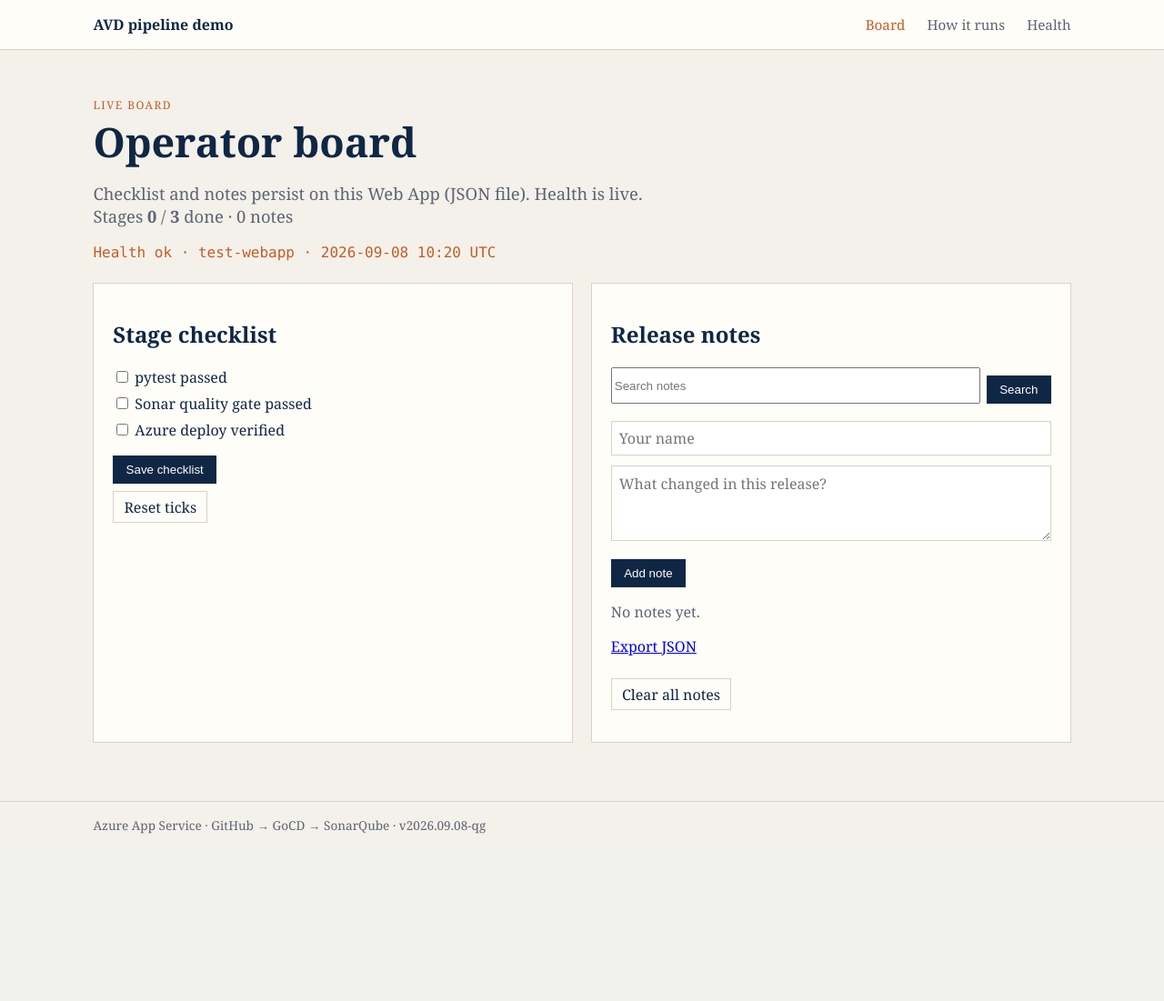
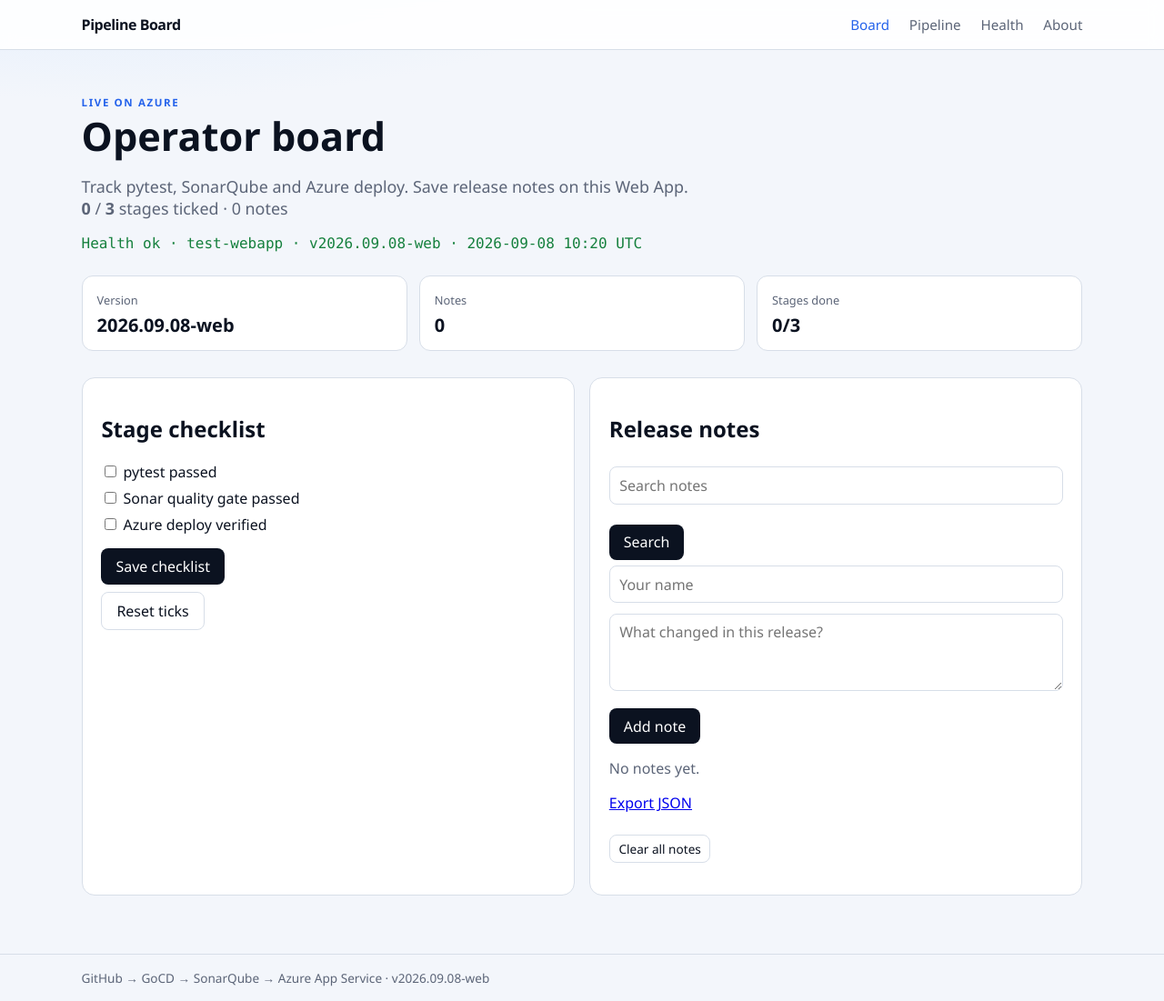
Before and after one commit to vishal20034/branch-rule-test, a Flask app: page / in a window 1280 px wide. Shown: the whole page at 91% size. Before the commit the page ends 917 px from the top, so only its background shows below. Run offline with Flask 3, Linux system fonts and the light colour scheme; some libraries are stand-ins or nearby versions.

Commit message:
Refresh the Flask website layout and add an About page
Version 2026.09.08-web. Board, pipeline, health and about share one
updated theme. Existing pytest checks still pass.

```diff
--- a/app.py
+++ b/app.py
@@ -8,7 +8,7 @@ from uuid import uuid4
 from flask import Flask, flash, jsonify, redirect, render_template, request, url_for
 from flask_wtf.csrf import CSRFProtect
 
-APP_VERSION = "2026.09.08-qg"
+APP_VERSION = "2026.09.08-web"
 SERVICE_NAME = "test-webapp"
 CHECK_KEYS = ("test", "sonar", "deploy")
 NOTE_LIMIT = 50
@@ -164,6 +164,11 @@ def reset_checks():
     return redirect(url_for("home"))
 
 
+@app.get("/about")
+def about():
+    return render_template("about.html", title="About")
+
+
 @app.get("/pipeline")
 def pipeline():
     with _lock:
--- a/static/style.css
+++ b/static/style.css
@@ -1,18 +1,21 @@
 
 :root {
-  --ink: #0f2744;
-  --muted: #5b6573;
-  --paper: #f4f1ea;
-  --card: #fffdf8;
-  --line: #d9d2c5;
-  --accent: #c45c26;
+  --ink: #0b1220;
+  --muted: #5c6578;
+  --paper: #f3f6fb;
+  --card: #ffffff;
+  --line: #d7dee8;
+  --accent: #2563eb;
+  --ok: #15803d;
 }
 * { box-sizing: border-box; }
 html, body { margin: 0; }
 body {
-  font-family: Georgia, "Times New Roman", serif;
+  font-family: "Segoe UI", system-ui, sans-serif;
   color: var(--ink);
-  background: var(--paper);
+  background:
+    radial-gradient(1200px 400px at 10% -10%, #dbeafe 0%, transparent 55%),
+    var(--paper);
   min-height: 100vh;
   display: flex;
   flex-direction: column;
@@ -21,88 +24,103 @@ body {
   display: flex;
   justify-content: space-between;
   align-items: center;
-  padding: 1rem 8vw;
+  padding: 1rem 7vw;
   border-bottom: 1px solid var(--line);
-  background: var(--card);
+  background: rgba(255,255,255,0.9);
+  backdrop-filter: blur(8px);
+  position: sticky;
+  top: 0;
 }
-.logo { font-weight: 700; color: var(--ink); text-decoration: none; }
+.logo { font-weight: 700; color: var(--ink); text-decoration: none; letter-spacing: -0.03em; }
 nav a {
-  margin-left: 1.25rem;
+  margin-left: 1.1rem;
   color: var(--muted);
   text-decoration: none;
   font-size: 0.95rem;
 }
 nav a.on, nav a:hover { color: var(--accent); }
-main { flex: 1; padding: 2.5rem 8vw 4rem; }
+main { flex: 1; padding: 2.4rem 7vw 4rem; }
 .kicker {
-  letter-spacing: 0.12em;
+  letter-spacing: 0.14em;
   text-transform: uppercase;
-  font-size: 0.75rem;
+  font-size: 0.72rem;
   color: var(--accent);
-  margin-bottom: 0.35rem;
+  margin-bottom: 0.4rem;
+  font-weight: 700;
 }
-h1 { font-size: clamp(1.8rem, 4vw, 2.8rem); line-height: 1.15; margin: 0 0 0.75rem; }
-.lead { font-size: 1.15rem; color: var(--muted); max-width: 40rem; }
-.btn {
-  display: inline-block;
-  margin: 1rem 0.5rem 0 0;
-  padding: 0.65rem 1.1rem;
-  background: var(--ink);
-  color: #fff;
-  text-decoration: none;
-  border-radius: 2px;
+h1 { font-size: clamp(1.8rem, 4vw, 2.7rem); line-height: 1.12; margin: 0 0 0.75rem; }
+.lead { font-size: 1.12rem; color: var(--muted); max-width: 42rem; }
+.stats {
+  display: grid;
+  grid-template-columns: repeat(auto-fit, minmax(10rem, 1fr));
+  gap: 0.8rem;
+  margin: 1.6rem 0 1.8rem;
 }
-.btn.ghost { background: transparent; color: var(--ink); border: 1px solid var(--ink); }
+.stats article {
+  background: var(--card);
+  border: 1px solid var(--line);
+  border-radius: 12px;
+  padding: 0.9rem 1rem;
+}
+.stats span { color: var(--muted); font-size: 0.8rem; }
+.stats strong { display: block; font-size: 1.25rem; margin-top: 0.2rem; }
+.split {
+  display: grid;
+  grid-template-columns: repeat(auto-fit, minmax(18rem, 1fr));
+  gap: 1rem;
+}
+.card, .grid article {
+  background: var(--card);
+  border: 1px solid var(--line);
+  border-radius: 14px;
+  padding: 1.2rem 1.3rem;
+}
 .grid {
   display: grid;
   grid-template-columns: repeat(auto-fit, minmax(16rem, 1fr));
   gap: 1rem;
-  margin-top: 2.5rem;
+  margin-top: 1.5rem;
 }
-.grid article {
-  background: var(--card);
+label { display: block; margin: 0.45rem 0; }
+input[type="text"], input:not([type="checkbox"]):not([type="hidden"]), textarea {
+  width: 100%;
+  margin: 0.35rem 0;
+  padding: 0.55rem 0.65rem;
   border: 1px solid var(--line);
-  padding: 1.25rem 1.35rem;
+  border-radius: 8px;
+  font: inherit;
 }
-.steps { max-width: 40rem; padding-left: 1.2rem; }
-.steps li { margin: 0.9rem 0; }
+button, .btn {
+  margin-top: 0.5rem;
+  padding: 0.55rem 1rem;
+  background: var(--ink);
+  color: #fff;
+  border: 0;
+  border-radius: 8px;
+  cursor: pointer;
+  font: inherit;
+}
+button.ghost, .btn.ghost {
+  background: transparent;
+  color: var(--ink);
+  border: 1px solid var(--line);
+}
+button.small { font-size: 0.85rem; padding: 0.3rem 0.6rem; }
+.search, .inline, .row-links { display: flex; gap: 0.5rem; align-items: center; flex-wrap: wrap; }
+.notes { list-style: none; padding: 0; }
+.notes li { border-top: 1px solid var(--line); padding: 0.8rem 0; }
+.meta { color: var(--muted); font-size: 0.8rem; }
+.empty, .note { color: var(--muted); }
+.health-line { font-family: ui-monospace, Consolas, monospace; color: var(--ok); }
+.steps { max-width: 42rem; }
+.steps li { margin: 0.85rem 0; }
+.steps li.ok strong { color: var(--ok); }
 .steps span { display: block; color: var(--muted); margin-top: 0.2rem; }
-.note { margin-top: 2rem; color: var(--muted); max-width: 40rem; }
+.flash { list-style: none; padding: 0.7rem 1rem; background: #ecfdf3; border: 1px solid #bbf7d0; border-radius: 10px; }
 footer {
-  padding: 1rem 8vw;
+  padding: 1rem 7vw;
   font-size: 0.85rem;
   color: var(--muted);
   border-top: 1px solid var(--line);
 }
-code { font-family: Consolas, monospace; font-size: 0.9em; }
-
-.flash { list-style: none; padding: 0.6rem 1rem; background: #e7f3ea; border: 1px solid #b7d7be; }
-.health-line { font-family: Consolas, monospace; color: var(--accent); }
-.split { display: grid; grid-template-columns: repeat(auto-fit, minmax(18rem, 1fr)); gap: 1.25rem; margin-top: 1.5rem; }
-.card { background: var(--card); border: 1px solid var(--line); padding: 1.2rem 1.3rem; }
-.card label { display: block; margin: 0.45rem 0; }
-.card input[type="text"], .card input[name="author"], .card textarea {
-  width: 100%; margin: 0.35rem 0; padding: 0.45rem 0.5rem;
-  border: 1px solid var(--line); font: inherit;
-}
-.card button {
-  margin-top: 0.6rem; padding: 0.5rem 0.9rem;
-  background: var(--ink); color: #fff; border: 0; cursor: pointer;
-}
-.notes { list-style: none; padding: 0; }
-.notes li { border-top: 1px solid var(--line); padding: 0.6rem 0; }
-.notes .meta { font-size: 0.8rem; color: var(--muted); }
-.empty { color: var(--muted); }
-.steps li.ok strong { color: #2c6e3a; }
-.kv { border-collapse: collapse; }
-.kv th, .kv td { text-align: left; padding: 0.4rem 0.8rem 0.4rem 0; }
-
-.inline { display: inline; }
-.card button.ghost, .ghost {
-  background: transparent; color: var(--ink); border: 1px solid var(--line);
-  margin-top: 0.5rem; padding: 0.35rem 0.7rem; cursor: pointer; font: inherit;
-}
-.small { font-size: 0.8rem; }
-.search { display: flex; gap: 0.4rem; margin-bottom: 0.8rem; }
-.search input { flex: 1; }
-.row-links { display: flex; gap: 1rem; align-items: center; margin-top: 0.8rem; }
+code { font-family: ui-monospace, Consolas, monospace; font-size: 0.9em; }
--- a/templates/base.html
+++ b/templates/base.html
@@ -3,16 +3,17 @@
 <head>
   <meta charset="utf-8" />
   <meta name="viewport" content="width=device-width, initial-scale=1" />
-  <title>{{ title }} · AVD pipeline demo</title>
+  <title>{{ title }} · Pipeline Board</title>
   <link rel="stylesheet" href="{{ url_for('static', filename='style.css') }}" />
 </head>
 <body>
   <header class="top">
-    <a class="logo" href="/">AVD pipeline demo</a>
+    <a class="logo" href="/">Pipeline Board</a>
     <nav>
       <a href="/" {% if title == "Home" %}class="on"{% endif %}>Board</a>
-      <a href="/pipeline" {% if title == "Pipeline" %}class="on"{% endif %}>How it runs</a>
+      <a href="/pipeline" {% if title == "Pipeline" %}class="on"{% endif %}>Pipeline</a>
       <a href="/health/ui" {% if title == "Health" %}class="on"{% endif %}>Health</a>
+      <a href="/about" {% if title == "About" %}class="on"{% endif %}>About</a>
     </nav>
   </header>
   <main>
@@ -24,7 +25,7 @@
     {% block body %}{% endblock %}
   </main>
   <footer>
-    Azure App Service · GitHub → GoCD → SonarQube · v{{ version }}
+    GitHub → GoCD → SonarQube → Azure App Service · v{{ version }}
   </footer>
 </body>
 </html>
--- a/templates/index.html
+++ b/templates/index.html
@@ -1,16 +1,22 @@
 {% extends "base.html" %}
 {% block body %}
 <section class="hero">
-  <p class="kicker">Live board</p>
+  <p class="kicker">Live on Azure</p>
   <h1>Operator board</h1>
   <p class="lead">
-    Checklist and notes persist on this Web App (JSON file). Health is live.
-    Stages <strong>{{ done }}</strong> / <strong>{{ total }}</strong> done
+    Track pytest, SonarQube and Azure deploy. Save release notes on this Web App.
+    <strong>{{ done }}</strong> / <strong>{{ total }}</strong> stages ticked
     · {{ note_count }} notes
     {% if updated %}· last save {{ updated }}{% endif %}
   </p>
   <p id="live-health" class="health-line">Checking health…</p>
 </section>
+
+<div class="stats">
+  <article><span>Version</span><strong>{{ version }}</strong></article>
+  <article><span>Notes</span><strong>{{ note_count }}</strong></article>
+  <article><span>Stages done</span><strong>{{ done }}/{{ total }}</strong></article>
+</div>
 
 <div class="split">
   <section class="card">
@@ -47,7 +53,7 @@
             <span class="meta">{{ n.at }} · {{ n.author }} · {{ n.id }}</span>
             <p>{{ n.text }}</p>
             <form method="post" action="{{ url_for('delete_note', note_id=n.id) }}">
-      <input type="hidden" name="csrf_token" value="{{ csrf_token() }}"/>
+              <input type="hidden" name="csrf_token" value="{{ csrf_token() }}"/>
               <button type="submit" class="ghost small">Delete</button>
             </form>
           </li>
@@ -59,7 +65,7 @@
     <p class="row-links">
       <a href="{{ url_for('export_json') }}">Export JSON</a>
       <form method="post" action="{{ url_for('clear_notes') }}" class="inline">
-      <input type="hidden" name="csrf_token" value="{{ csrf_token() }}"/>
+        <input type="hidden" name="csrf_token" value="{{ csrf_token() }}"/>
         <button type="submit" class="ghost small">Clear all notes</button>
       </form>
     </p>
@@ -70,7 +76,7 @@
     .then((r) => r.json())
     .then((d) => {
       document.getElementById("live-health").textContent =
-        "Health " + d.status + " · " + d.service + " · " + d.time;
+        "Health " + d.status + " · " + d.service + " · v" + d.version + " · " + d.time;
     })
     .catch(() => {
       document.getElementById("live-health").textContent = "Health check failed";
--- a/templates/pipeline.html
+++ b/templates/pipeline.html
@@ -18,5 +18,5 @@
     <span>package.zip posted to the scm host. This page is that output.</span>
   </li>
 </ol>
-<p class="note">Notes and checklist on Home are stored in this app process. Restarting the Web App clears them (no database on this pilot).</p>
+<p class="note">Notes and checklist on Home are stored in this app. Restarting the Web App may clear them (no database on this pilot).</p>
 {% endblock %}
```
Also changed, not shown: templates/about.html (added, +25 -0 lines), tests/test_app.py (+6 -0 lines).
